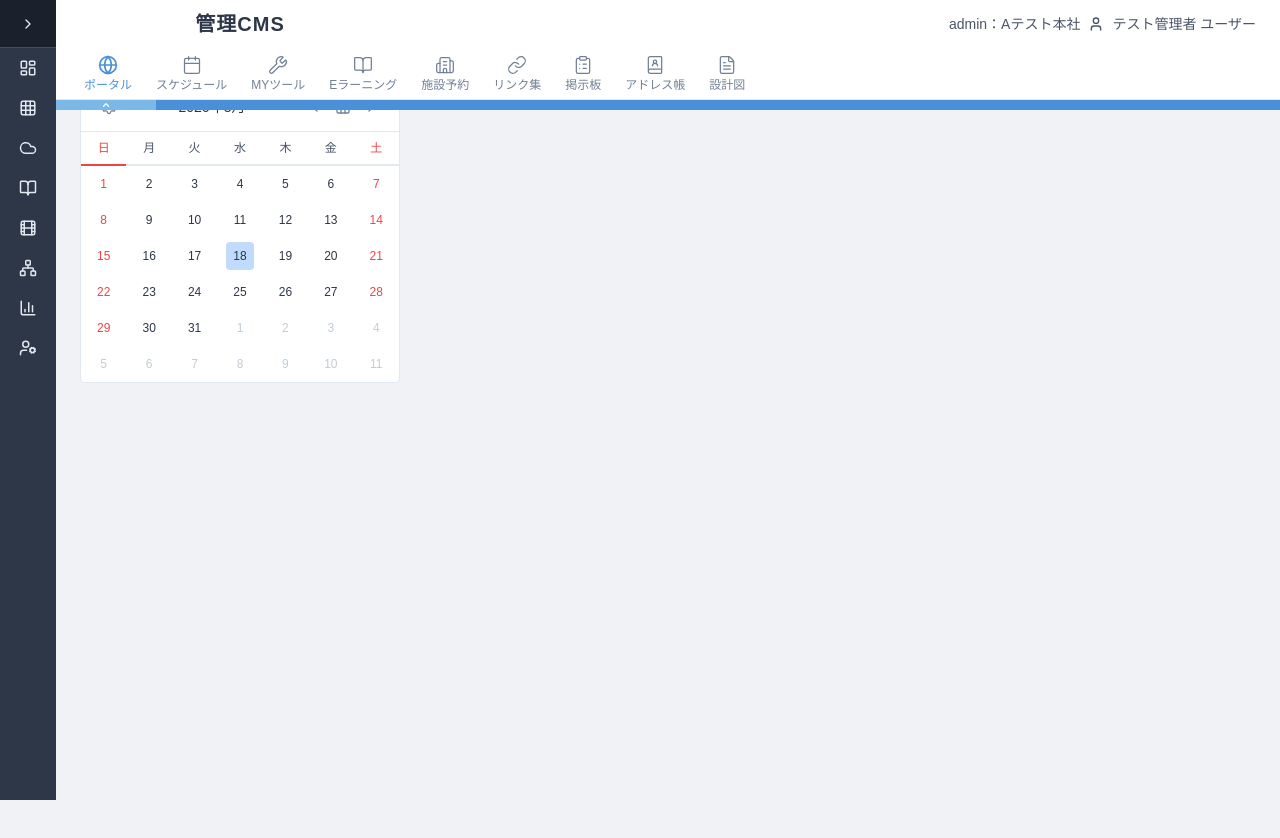
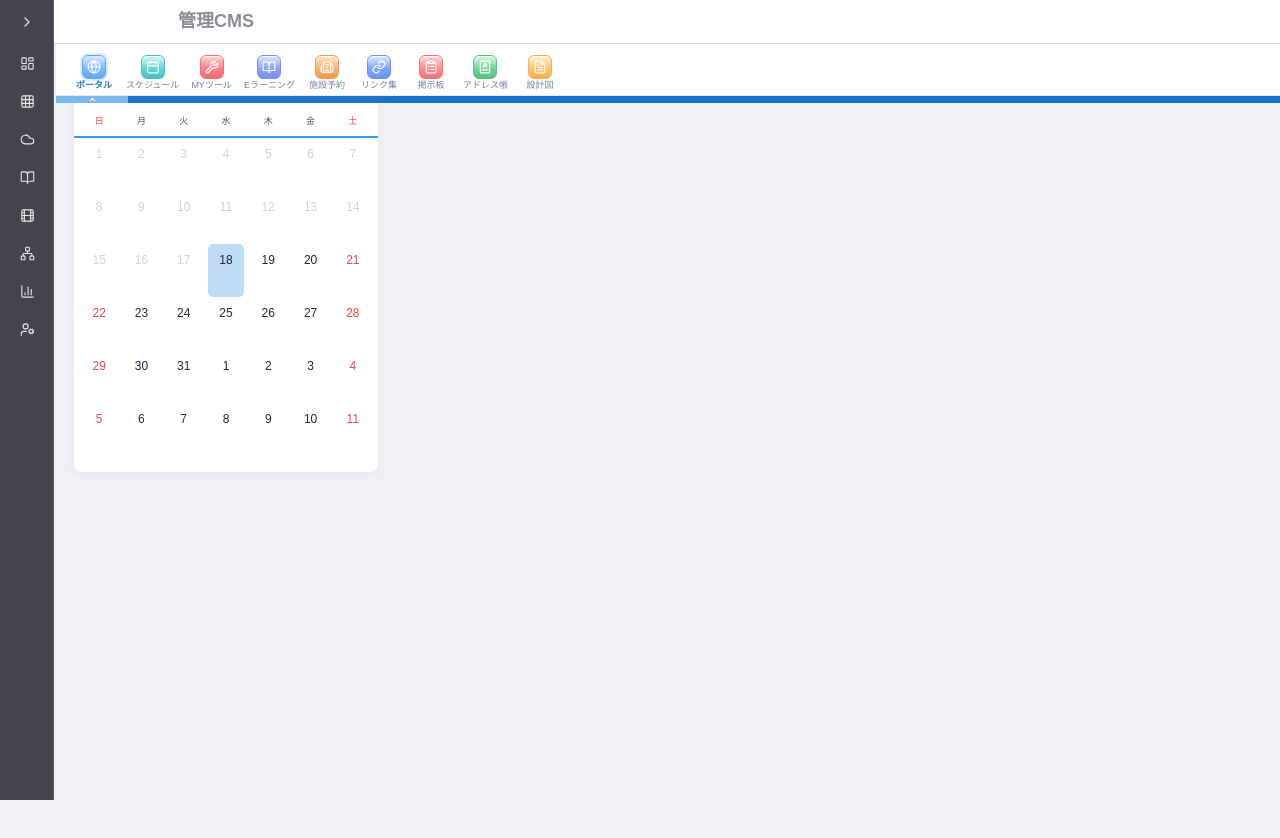
Before and after one commit to static-haruka/frontend-training-2, a Next.js app: page / in a window 1280 px wide. Both pictures are taken after a click on the button 106 px from the left and 53 px from the top of the page. Shown: the top 838 px of the page. Built offline with nearby package versions, Linux system fonts and the light colour scheme.

Commit message:
feat: restyle calendar dashboard UI to match mockup

```diff
--- a/src/app/page.tsx
+++ b/src/app/page.tsx
@@ -11,8 +11,8 @@ export default function Home() {
   const sidebarWidth = sidebarExpanded ? 210 : 56;
 
   return (
-    <div className="min-h-screen" style={{ backgroundColor: "#f0f2f5" }}>
-      <Header sidebarWidth={sidebarWidth} />
+    <div className="min-h-screen" style={{ backgroundColor: "#eef2f6" }}>
+      <Header sidebarWidth={sidebarWidth} showAccountInfo={false} />
       <TabBar sidebarWidth={sidebarWidth} />
       <Sidebar
         expanded={sidebarExpanded}
@@ -21,10 +21,10 @@ export default function Home() {
       <main
         className="transition-all duration-200"
         style={{
-          marginTop: "58px",
+          marginTop: "51px",
           marginLeft: `${sidebarWidth}px`,
-          padding: "24px",
-          minHeight: "calc(100vh - 58px)",
+          padding: "16px 18px",
+          minHeight: "calc(100vh - 51px)",
         }}
       >
         <Calendar />
--- a/src/components/calendar/Calendar.tsx
+++ b/src/components/calendar/Calendar.tsx
@@ -10,6 +10,11 @@ export default function Calendar() {
   const [current, setCurrent] = useState({
     year: today.getFullYear(),
     month: today.getMonth(),
+  });
+  const [selectedDate, setSelectedDate] = useState({
+    year: today.getFullYear(),
+    month: today.getMonth(),
+    day: today.getDate(),
   });
 
   const goToPrev = () => {
@@ -46,59 +51,97 @@ export default function Calendar() {
     (_, i) => i + 1
   );
 
-  const isToday = (day: number) =>
-    day === today.getDate() &&
+  const isSelected = (day: number) =>
+    day === selectedDate.day &&
+    month === selectedDate.month &&
+    year === selectedDate.year;
+
+  const isPastDay = (day: number) =>
+    new Date(year, month, day) < new Date(
+      today.getFullYear(),
+      today.getMonth(),
+      today.getDate(),
+    );
+
+  const isPastMonth =
+    year < today.getFullYear() ||
+    (year === today.getFullYear() && month < today.getMonth());
+
+  const isCurrentMonth =
     month === today.getMonth() &&
     year === today.getFullYear();
 
   const cellStyle: React.CSSProperties = {
     display: "flex",
+    alignItems: "flex-start",
+    justifyContent: "center",
+    height: "53px",
+    fontSize: "12px",
+    paddingTop: "7px",
+    position: "relative",
+  };
+
+  const iconButtonStyle: React.CSSProperties = {
+    width: "24px",
+    height: "24px",
+    display: "inline-flex",
     alignItems: "center",
     justifyContent: "center",
-    height: "36px",
-    fontSize: "12px",
+    borderRadius: "6px",
+    backgroundColor: "#f6f7f9",
+    color: "#7b8088",
   };
 
   return (
     <div
-      className="inline-block rounded"
+      className="inline-block"
       style={{
         backgroundColor: "#ffffff",
-        border: "1px solid #e2e8f0",
-        minWidth: "320px",
+        minWidth: "304px",
+        borderRadius: "8px",
+        boxShadow: "0 1px 10px rgba(0,0,0,0.06)",
       }}
     >
       <div
-        className="flex items-center gap-3 px-4 py-3"
-        style={{ borderBottom: "1px solid #e2e8f0" }}
+        className="flex items-center gap-2 px-4 py-3"
       >
-        <button className="p-1 rounded hover:bg-gray-100 transition-colors" style={{ color: "#718096" }}>
+        <button
+          className="transition-colors"
+          style={iconButtonStyle}
+        >
           <Settings size={16} />
         </button>
-        <span className="flex-1 text-center font-medium text-sm" style={{ color: "#2d3748" }}>
+        <span
+          className="flex-1 text-center font-medium text-sm"
+          style={{ color: "#61656d", letterSpacing: "0.2em" }}
+        >
           {year}年{month + 1}月
         </span>
         <div className="flex items-center gap-1">
-          <button onClick={goToPrev} className="p-1 rounded hover:bg-gray-100 transition-colors" style={{ color: "#718096" }}>
+          <button onClick={goToPrev} className="transition-colors" style={iconButtonStyle}>
             <ChevronLeft size={16} />
           </button>
-          <button onClick={goToToday} className="p-1 rounded hover:bg-gray-100 transition-colors" style={{ color: "#718096" }}>
+          <button onClick={goToToday} className="transition-colors" style={iconButtonStyle}>
             <Home size={16} />
           </button>
-          <button onClick={goToNext} className="p-1 rounded hover:bg-gray-100 transition-colors" style={{ color: "#718096" }}>
+          <button onClick={goToNext} className="transition-colors" style={iconButtonStyle}>
             <ChevronRight size={16} />
           </button>
         </div>
       </div>
 
-      <div className="grid grid-cols-7">
+      <div
+        className="grid grid-cols-7 px-1"
+        style={{ borderBottom: "2px solid #3b9bf4" }}
+      >
         {WEEKDAYS.map((day, i) => (
           <div
             key={day}
-            className="text-center text-xs py-2 font-medium"
+            className="text-center font-medium"
             style={{
               color: i === 0 || i === 6 ? "#ef4444" : "#4a5568",
-              borderBottom: `2px solid ${i === 0 ? "#ef4444" : "#e2e8f0"}`,
+              fontSize: "9px",
+              paddingBottom: "7px",
             }}
           >
             {day}
@@ -106,9 +149,15 @@ export default function Calendar() {
         ))}
       </div>
 
-      <div className="grid grid-cols-7">
+      <div className="grid grid-cols-7 px-1 pb-4">
         {prevDays.map((day, i) => (
-          <div key={`prev-${i}`} style={{ ...cellStyle, color: "#c0ccd8" }}>
+          <div
+            key={`prev-${i}`}
+            style={{
+              ...cellStyle,
+              color: i % 7 === 0 || i % 7 === 6 ? "#f2b2b2" : "#cfd3d9",
+            }}
+          >
             {day}
           </div>
         ))}
@@ -117,40 +166,66 @@ export default function Calendar() {
           const colIndex = (firstDay + day - 1) % 7;
           const isSun = colIndex === 0;
           const isSat = colIndex === 6;
-          const todayCell = isToday(day);
+          const selectedCell = isSelected(day);
+          const pastDay = isPastMonth || (isCurrentMonth && isPastDay(day));
 
           return (
             <div
               key={`cur-${day}`}
-              style={{ ...cellStyle, color: isSun || isSat ? "#ef4444" : "#2d3748" }}
+              onClick={() => setSelectedDate({ year, month, day })}
+              style={{
+                ...cellStyle,
+                color: pastDay
+                  ? "#cfd3d9"
+                  : isSun || isSat
+                    ? "#ef4444"
+                    : "#1f2937",
+                cursor: "pointer",
+              }}
             >
-              {todayCell ? (
+              {selectedCell && (
                 <span
                   style={{
-                    display: "inline-flex",
-                    alignItems: "center",
-                    justifyContent: "center",
-                    width: "28px",
-                    height: "28px",
-                    backgroundColor: "#bfdbfe",
-                    borderRadius: "4px",
-                    fontSize: "12px",
+                    position: "absolute",
+                    top: 0,
+                    left: "50%",
+                    transform: "translateX(-50%)",
+                    width: "36px",
+                    height: "100%",
+                    backgroundColor: "#bfdcf7",
+                    borderRadius: "5px",
                   }}
-                >
-                  {day}
-                </span>
-              ) : (
-                day
+                />
               )}
+              <span style={{ position: "relative", zIndex: 1 }}>{day}</span>
             </div>
           );
         })}
 
-        {nextDays.map((day, i) => (
-          <div key={`next-${i}`} style={{ ...cellStyle, color: "#c0ccd8" }}>
-            {day}
-          </div>
-        ))}
+        {nextDays.map((day, i) => {
+          const colIndex = (firstDay + currentDays.length + i) % 7;
+          const isSun = colIndex === 0;
+          const isSat = colIndex === 6;
+          const nextMonthColor = isPastMonth
+            ? isSun || isSat
+              ? "#f2b2b2"
+              : "#cfd3d9"
+            : isSun || isSat
+              ? "#ef4444"
+              : "#1f2937";
+
+          return (
+            <div
+              key={`next-${i}`}
+              style={{
+                ...cellStyle,
+                color: nextMonthColor,
+              }}
+            >
+              {day}
+            </div>
+          );
+        })}
       </div>
     </div>
   );
--- a/src/components/layout/Header.tsx
+++ b/src/components/layout/Header.tsx
@@ -1,45 +1,50 @@
 "use client";
-
-import { User } from "lucide-react";
 
 type Props = {
   sidebarWidth: number;
   title?: string;
+  showAccountInfo?: boolean;
 };
 
-export default function Header({ sidebarWidth, title = "管理CMS" }: Props) {
-  const titleLeft = sidebarWidth + 24 + 160;
+export default function Header({
+  sidebarWidth,
+  title = "管理CMS",
+  showAccountInfo = true,
+}: Props) {
+  const titleLeft = sidebarWidth + 122;
 
   return (
     <header
       className="fixed top-0 right-0 z-30 flex items-center"
       style={{
         left: "0px",
-        height: "48px",
+        height: "44px",
         backgroundColor: "#ffffff",
-        paddingRight: "24px",
+        paddingRight: "20px",
+        borderBottom: "1px solid #d8dde6",
       }}
     >
       <h1
-        className="absolute text-xl font-semibold"
+        className="absolute font-semibold"
         style={{
           left: `${titleLeft}px`,
-          transform: "translateX(-50%)",
-          color: "#2d3748",
-          letterSpacing: "0.05em",
+          color: "#8a8d93",
+          fontSize: "18px",
+          letterSpacing: 0,
           whiteSpace: "nowrap",
         }}
       >
         {title}
       </h1>
+      {showAccountInfo && (
         <div
           className="ml-auto flex items-center gap-2 text-sm flex-shrink-0"
-        style={{ color: "#4a5568" }}
+          style={{ color: "#6b7280" }}
         >
           <span>admin：Aテスト本社</span>
-        <User size={16} />
           <span>テスト管理者 ユーザー</span>
         </div>
+      )}
     </header>
   );
 }
--- a/src/components/layout/Sidebar.tsx
+++ b/src/components/layout/Sidebar.tsx
@@ -1,7 +1,6 @@
 "use client";
 
 import Link from "next/link";
-import { usePathname } from "next/navigation";
 import { ChevronDown, ChevronUp, ChevronRight, ChevronLeft } from "lucide-react";
 import { useState } from "react";
 import { navItems } from "@/lib/navItems";
@@ -11,12 +10,16 @@ type Props = {
   onToggle: () => void;
 };
 
-const ICON_AREA_WIDTH = 56;
+const ICON_AREA_WIDTH = 54;
+const SIDEBAR_BG = "#43454d";
+const HOVER_BG = "#54565e";
+const OPEN_BG = "#4b4d55";
+const TEXT_COLOR = "#e5e7eb";
+const HOVER_TEXT_COLOR = "#a9d8ff";
 
 export default function Sidebar({ expanded, onToggle }: Props) {
   const [openMenus, setOpenMenus] = useState<Record<string, boolean>>({});
   const [hoveredItem, setHoveredItem] = useState<string | null>(null);
-  const pathname = usePathname();
 
   const toggleMenu = (label: string) => {
     setOpenMenus((prev) => ({ ...prev, [label]: !prev[label] }));
@@ -36,7 +39,7 @@ export default function Sidebar({ expanded, onToggle }: Props) {
   const rowStyle = (bg: string): React.CSSProperties => ({
     display: "flex",
     alignItems: "center",
-    height: "40px",
+    height: "38px",
     backgroundColor: bg,
     cursor: "pointer",
     width: "100%",
@@ -51,10 +54,10 @@ export default function Sidebar({ expanded, onToggle }: Props) {
           top: "0px",
           left: "0px",
           width: `${sidebarWidth}px`,
-          height: "48px",
-          backgroundColor: "#1a202c",
-          color: "#e2e8f0",
-          borderBottom: "1px solid #3d4f63",
+          height: "44px",
+          backgroundColor: SIDEBAR_BG,
+          color: "#d8dae0",
+          borderRight: "1px solid #585b65",
           zIndex: 50,
           display: "flex",
           alignItems: "center",
@@ -68,12 +71,13 @@ export default function Sidebar({ expanded, onToggle }: Props) {
       <aside
         className="fixed left-0 bottom-0 flex flex-col transition-all duration-200"
         style={{
-          top: "48px",
+          top: "44px",
           width: sidebarWidth,
-          backgroundColor: "#2d3748",
+          backgroundColor: SIDEBAR_BG,
           overflowX: "hidden",
-          overflowY: "scroll",
+          overflowY: "auto",
           scrollbarWidth: "none",
+          borderRight: "1px solid #585b65",
           zIndex: 20,
         }}
       >
@@ -93,26 +97,26 @@ export default function Sidebar({ expanded, onToggle }: Props) {
                     onMouseLeave={() => setHoveredItem(null)}
                     className="text-sm transition-colors text-left"
                     style={{
-                      ...rowStyle(isOpen ? "#1a202c" : "transparent"),
-                      color: isHovered ? "#90cdf4" : "#e2e8f0",
+                      ...rowStyle(isHovered ? HOVER_BG : isOpen ? OPEN_BG : "transparent"),
+                      color: isHovered ? HOVER_TEXT_COLOR : TEXT_COLOR,
                     }}
                   >
-                    <span style={iconArea}><Icon size={18} /></span>
+                    <span style={iconArea}><Icon size={15} strokeWidth={1.75} /></span>
                     {expanded && (
                       <>
                         <span className="flex-1 whitespace-nowrap overflow-hidden text-ellipsis text-sm">
                           {item.label}
                         </span>
                         {isOpen
-                          ? <ChevronDown size={14} className="flex-shrink-0 mr-3" />
-                          : <ChevronUp size={14} className="flex-shrink-0 mr-3" />
+                          ? <ChevronDown size={13} className="flex-shrink-0 mr-3" />
+                          : <ChevronUp size={13} className="flex-shrink-0 mr-3" />
                         }
                       </>
                     )}
                   </button>
 
                   {isOpen && (
-                    <div style={{ backgroundColor: "#1a202c" }}>
+                    <div style={{ backgroundColor: OPEN_BG }}>
                       {item.children!.map((child) => {
                         const ChildIcon = child.icon;
                         const isChildHovered = hoveredItem === child.href;
@@ -124,12 +128,12 @@ export default function Sidebar({ expanded, onToggle }: Props) {
                             onMouseLeave={() => setHoveredItem(null)}
                             className="text-sm transition-colors"
                             style={{
-                              ...rowStyle("transparent"),
-                              color: isChildHovered ? "#90cdf4" : "#e2e8f0",
+                              ...rowStyle(isChildHovered ? HOVER_BG : "transparent"),
+                              color: isChildHovered ? HOVER_TEXT_COLOR : TEXT_COLOR,
                               textDecoration: "none",
                             }}
                           >
-                            <span style={iconArea}><ChildIcon size={18} /></span>
+                            <span style={iconArea}><ChildIcon size={15} strokeWidth={1.75} /></span>
                             {expanded && (
                               <span className="whitespace-nowrap overflow-hidden text-ellipsis text-sm">
                                 {child.label}
@@ -152,12 +156,12 @@ export default function Sidebar({ expanded, onToggle }: Props) {
                 onMouseLeave={() => setHoveredItem(null)}
                 className="text-sm transition-colors"
                 style={{
-                  ...rowStyle("transparent"),
-                  color: isHovered ? "#90cdf4" : "#e2e8f0",
+                  ...rowStyle(isHovered ? HOVER_BG : "transparent"),
+                  color: isHovered ? HOVER_TEXT_COLOR : TEXT_COLOR,
                   textDecoration: "none",
                 }}
               >
-                <span style={iconArea}><Icon size={18} /></span>
+                <span style={iconArea}><Icon size={15} strokeWidth={1.75} /></span>
                 {expanded && (
                   <span className="whitespace-nowrap overflow-hidden text-ellipsis text-sm">
                     {item.label}
--- a/src/components/layout/TabBar.tsx
+++ b/src/components/layout/TabBar.tsx
@@ -16,15 +16,15 @@ import {
 } from "lucide-react";
 
 const tabs = [
-  { label: "ポータル",     icon: Globe },
-  { label: "スケジュール", icon: Calendar },
-  { label: "MYツール",     icon: Wrench },
-  { label: "Eラーニング",  icon: BookOpen },
-  { label: "施設予約",     icon: Building2 },
-  { label: "リンク集",     icon: Link },
-  { label: "掲示板",       icon: ClipboardList },
-  { label: "アドレス帳",   icon: BookUser },
-  { label: "設計図",       icon: FileText },
+  { label: "ポータル", icon: Globe, bg: "#7ab9ff", edge: "#62a9f4", glow: "#d9ebff" },
+  { label: "スケジュール", icon: Calendar, bg: "#63d3d8", edge: "#4cbfc6", glow: "#daf9fb" },
+  { label: "MYツール", icon: Wrench, bg: "#ff7e84", edge: "#f06d74", glow: "#ffd7da" },
+  { label: "Eラーニング", icon: BookOpen, bg: "#8ea0ff", edge: "#7b8ff1", glow: "#e0e5ff" },
+  { label: "施設予約", icon: Building2, bg: "#ffb06c", edge: "#f09a52", glow: "#ffe6cf" },
+  { label: "リンク集", icon: Link, bg: "#7da7ff", edge: "#6a95f1", glow: "#dfe8ff" },
+  { label: "掲示板", icon: ClipboardList, bg: "#ff8a8e", edge: "#ef767b", glow: "#ffd9dc" },
+  { label: "アドレス帳", icon: BookUser, bg: "#6dd694", edge: "#59c080", glow: "#daf7e4" },
+  { label: "設計図", icon: FileText, bg: "#ffc46f", edge: "#f2af4f", glow: "#ffedd2" },
 ];
 
 type Props = {
@@ -38,11 +38,11 @@ export default function TabBar({ sidebarWidth }: Props) {
   return (
     <div
       className="fixed right-0 transition-all duration-200"
-      style={{ top: "48px", left: `${sidebarWidth}px`, zIndex: 30 }}
+      style={{ top: "44px", left: `${sidebarWidth}px`, zIndex: 30 }}
     >
       {showTabs && (
         <div
-          className="flex items-center px-4"
+          className="flex items-end px-3"
           style={{
             height: "52px",
             backgroundColor: "#ffffff",
@@ -56,36 +56,62 @@ export default function TabBar({ sidebarWidth }: Props) {
               <button
                 key={tab.label}
                 onClick={() => setActiveTab(tab.label)}
-                className="flex flex-col items-center justify-center gap-0.5 px-3 py-1 transition-colors"
+                className="flex flex-col items-center justify-end gap-0.5 px-1.5 py-1 transition-colors"
                 style={{
-                  color: isActive ? "#4a90d9" : "#718096",
-                  minWidth: "60px",
+                  color: isActive ? "#1e78cf" : "#6f84a1",
+                  minWidth: "52px",
                 }}
               >
-                <Icon size={20} strokeWidth={isActive ? 2 : 1.5} />
-                <span className="text-xs whitespace-nowrap">{tab.label}</span>
+                <span
+                  style={{
+                    width: "24px",
+                    height: "24px",
+                    display: "inline-flex",
+                    alignItems: "center",
+                    justifyContent: "center",
+                    borderRadius: "6px",
+                    background: `linear-gradient(180deg, ${tab.glow} 0%, ${tab.bg} 58%, ${tab.edge} 100%)`,
+                    border: `1px solid ${tab.edge}`,
+                    boxShadow: isActive
+                      ? "0 0 0 2px rgba(59,155,244,0.18)"
+                      : "inset 0 1px 0 rgba(255,255,255,0.85)",
+                    color: "#ffffff",
+                  }}
+                >
+                  <Icon size={14} strokeWidth={2} />
+                </span>
+                <span
+                  className="whitespace-nowrap"
+                  style={{
+                    fontSize: "9px",
+                    lineHeight: 1.1,
+                    fontWeight: isActive ? 700 : 500,
+                  }}
+                >
+                  {tab.label}
+                </span>
               </button>
             );
           })}
         </div>
       )}
 
-      <div className="flex" style={{ height: "10px" }}>
+      <div className="flex" style={{ height: "7px" }}>
         <button
           onClick={() => setShowTabs((prev) => !prev)}
-          className="hover:opacity-70 transition-opacity flex-shrink-0 flex items-center justify-center"
+          className="hover:opacity-80 transition-opacity flex-shrink-0 flex items-center justify-center"
           style={{
-            width: "100px",
-            height: "10px",
-            backgroundColor: "#7ab8e8",
+            width: "72px",
+            height: "7px",
+            backgroundColor: "#7bb8eb",
           }}
         >
           {showTabs
-            ? <ChevronUp size={10} color="#ffffff" strokeWidth={3} />
-            : <ChevronDown size={10} color="#ffffff" strokeWidth={3} />
+            ? <ChevronUp size={9} color="#ffffff" strokeWidth={3} />
+            : <ChevronDown size={9} color="#ffffff" strokeWidth={3} />
           }
         </button>
-        <div className="flex-1" style={{ backgroundColor: "#4a90d9" }} />
+        <div className="flex-1" style={{ backgroundColor: "#1c74c8" }} />
       </div>
     </div>
   );
```
Lines whose indentation alone changed are shown as unchanged.
